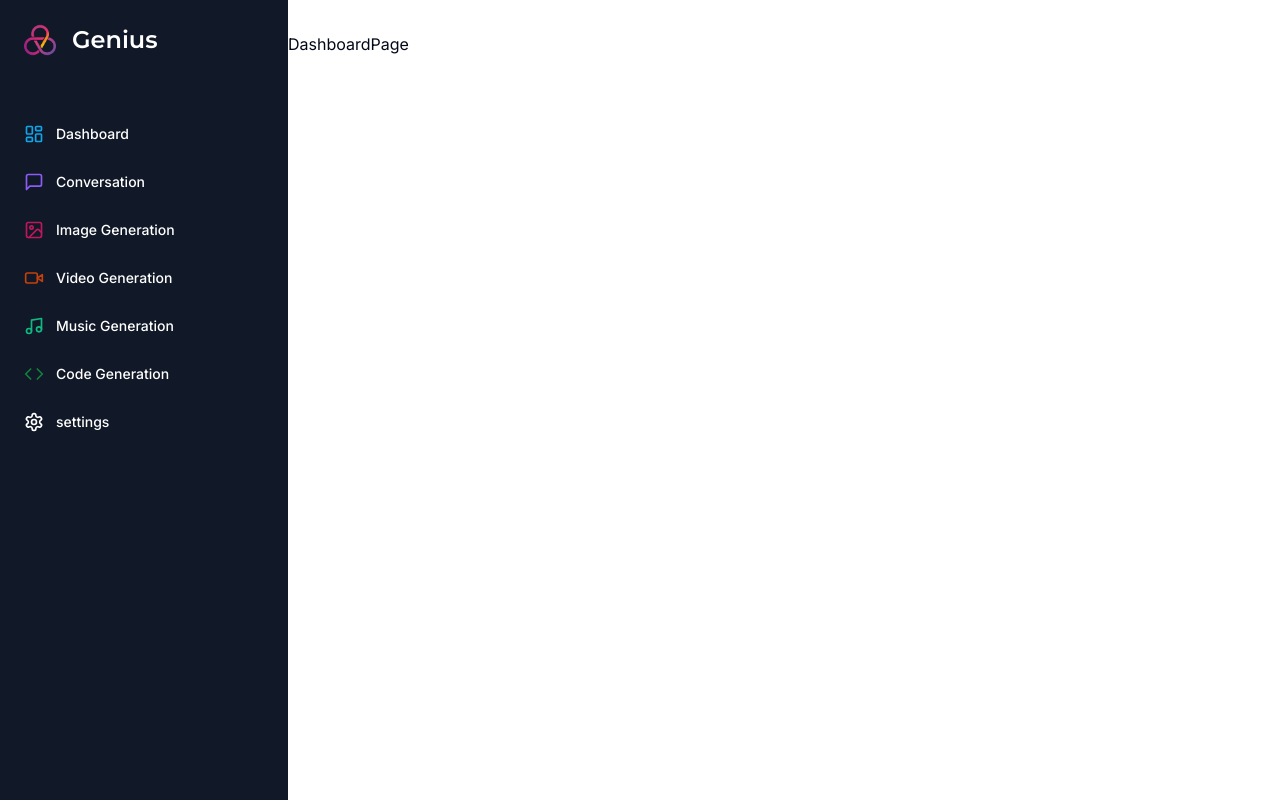
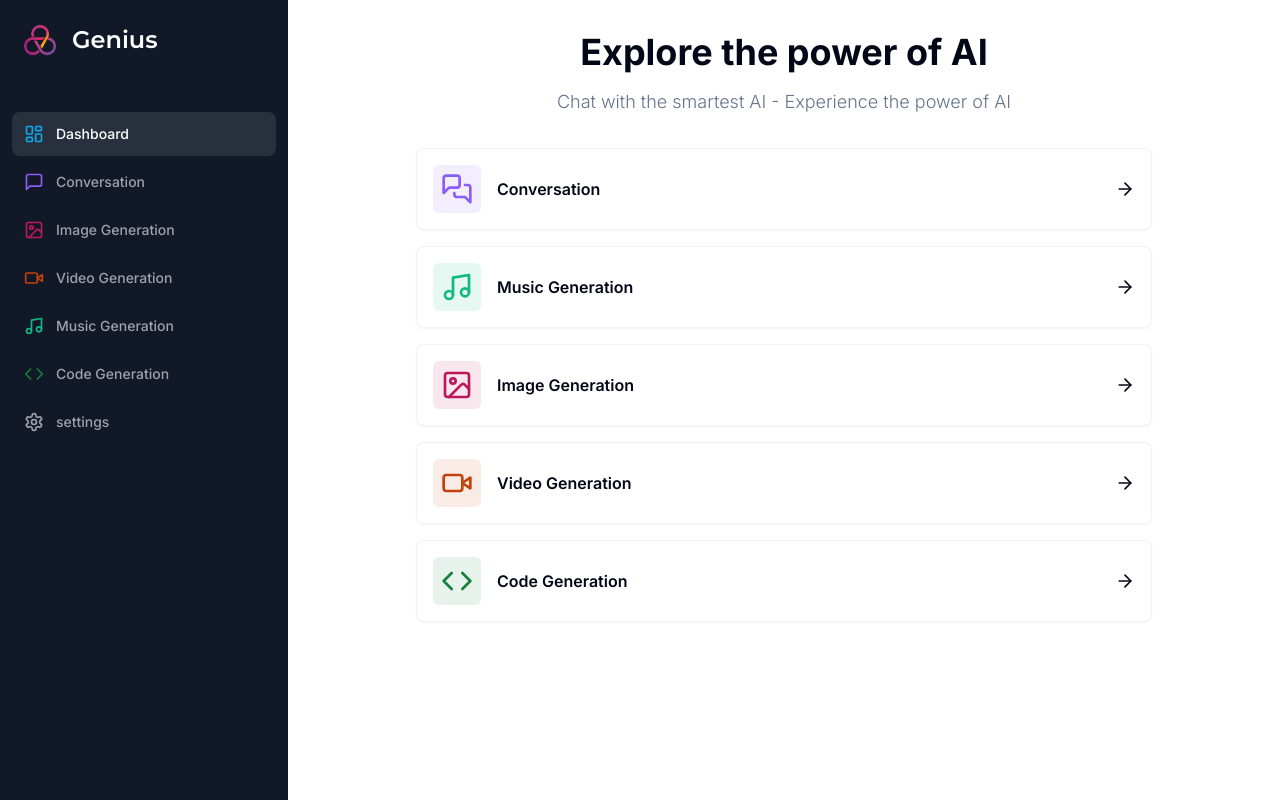
Before and after one commit to kadiraydinli/ai-saas, a Next.js app: page /dashboard in a window 1280 px wide. Built offline with nearby package versions, Linux system fonts and the light colour scheme.

Commit message:
dashboard design

```diff
--- a/app/(dashboard)/(routes)/dashboard/page.tsx
+++ b/app/(dashboard)/(routes)/dashboard/page.tsx
@@ -1,7 +1,87 @@
+"use client";
+
+import { useRouter } from "next/navigation";
+import {
+	ArrowRight,
+	Code,
+	ImageIcon,
+	MessagesSquare,
+	Music,
+	VideoIcon,
+} from "lucide-react";
+
+import { ToolType } from "@/types";
+import { Card } from "@/components/ui/card";
+import { cn } from "@/lib/utils";
+
+const tools: ToolType[] = [
+	{
+		label: "Conversation",
+		icon: MessagesSquare,
+		color: "text-violet-500",
+		bgColor: "bg-violet-500/10",
+		href: "/conversation",
+	},
+	{
+		label: "Music Generation",
+		icon: Music,
+		color: "text-emerald-500",
+		bgColor: "bg-emerald-500/10",
+		href: "/music",
+	},
+	{
+		label: "Image Generation",
+		icon: ImageIcon,
+		color: "text-pink-700",
+		bgColor: "bg-pink-700/10",
+		href: "/image",
+	},
+	{
+		label: "Video Generation",
+		icon: VideoIcon,
+		color: "text-orange-700",
+		bgColor: "bg-orange-700/10",
+		href: "/video",
+	},
+	{
+		label: "Code Generation",
+		icon: Code,
+		color: "text-green-700",
+		bgColor: "bg-green-700/10",
+		href: "/code",
+	},
+];
+
 const DashboardPage = () => {
+	const router = useRouter();
+
 	return (
 		<div>
-			<p>DashboardPage</p>
+			<div className="mb-8 space-y-4">
+				<h2 className="text-2xl md:text-4xl font-bold text-center">
+					Explore the power of AI
+				</h2>
+				<p className="text-muted-foreground font-light text-sm md:text-lg text-center">
+					Chat with the smartest AI - Experience the power of AI
+				</p>
+			</div>
+			<div className="px-4 md:px-20 lg:px-32 space-y-4">
+				{tools.map((tool) => (
+					<Card
+						key={tool.href}
+						onClick={() => router.push(tool.href)}
+						className="p-4 border-black/5 flex items-center justify-between hover:shadow-md transition cursor-pointer"
+					>
+						<div className="flex items-center gap-x-4">
+							<div className={cn("p-2 w-fit rounded-md", tool.bgColor)}>
+								<tool.icon className={cn("w-8 h-8", tool.color)} />
+							</div>
+							<div className="font-semibold">{tool.label}</div>
+						</div>
+						<ArrowRight className="w-5 h-5" />
+					</Card>
+				))}
+			</div>
 		</div>
 	);
 };
--- a/components/sidebar.tsx
+++ b/components/sidebar.tsx
@@ -3,6 +3,7 @@
 import Link from "next/link";
 import Image from "next/image";
 import { Montserrat } from "next/font/google";
+import { usePathname } from "next/navigation";
 import {
 	Code,
 	ImageIcon,
@@ -63,6 +64,8 @@
 ];
 
 const Sidebar = () => {
+	const pathname = usePathname();
+
 	return (
 		<div className="space-y-4 py-4 flex flex-col h-full bg-[#111827] text-white">
 			<div className="px-3 py-2 flex-1">
@@ -79,7 +82,25 @@
 						<Link
 							key={route.href}
 							href={route.href}
-							className="text-sm group flex p-3 w-full justify-start font-medium cursor-pointer hover:text-white hover:bg-white/10 rounded-lg transition"
+							className={cn(
+								`
+									text-sm
+									group
+									flex
+									p-3
+									w-full
+									justify-start
+									font-medium
+									cursor-pointer
+									hover:text-white
+									hover:bg-white/10
+									rounded-lg
+									transition
+								`,
+								pathname === route.href
+									? "text-white bg-white/10"
+									: "text-zinc-400"
+							)}
 						>
 							<div className="flex items-center flex-1">
 								<route.icon className={cn("h-5 w-5 mr-3", route.color)} />
--- /dev/null
+++ b/components/ui/card.tsx
@@ -0,0 +1,79 @@
+import * as React from "react"
+
+import { cn } from "@/lib/utils"
+
+const Card = React.forwardRef<
+  HTMLDivElement,
+  React.HTMLAttributes<HTMLDivElement>
+>(({ className, ...props }, ref) => (
+  <div
+    ref={ref}
+    className={cn(
+      "rounded-lg border bg-card text-card-foreground shadow-sm",
+      className
+    )}
+    {...props}
+  />
+))
+Card.displayName = "Card"
+
+const CardHeader = React.forwardRef<
+  HTMLDivElement,
+  React.HTMLAttributes<HTMLDivElement>
+>(({ className, ...props }, ref) => (
+  <div
+    ref={ref}
+    className={cn("flex flex-col space-y-1.5 p-6", className)}
+    {...props}
+  />
+))
+CardHeader.displayName = "CardHeader"
+
+const CardTitle = React.forwardRef<
+  HTMLParagraphElement,
+  React.HTMLAttributes<HTMLHeadingElement>
+>(({ className, ...props }, ref) => (
+  <h3
+    ref={ref}
+    className={cn(
+      "text-2xl font-semibold leading-none tracking-tight",
+      className
+    )}
+    {...props}
+  />
+))
+CardTitle.displayName = "CardTitle"
+
+const CardDescription = React.forwardRef<
+  HTMLParagraphElement,
+  React.HTMLAttributes<HTMLParagraphElement>
+>(({ className, ...props }, ref) => (
+  <p
+    ref={ref}
+    className={cn("text-sm text-muted-foreground", className)}
+    {...props}
+  />
+))
+CardDescription.displayName = "CardDescription"
+
+const CardContent = React.forwardRef<
+  HTMLDivElement,
+  React.HTMLAttributes<HTMLDivElement>
+>(({ className, ...props }, ref) => (
+  <div ref={ref} className={cn("p-6 pt-0", className)} {...props} />
+))
+CardContent.displayName = "CardContent"
+
+const CardFooter = React.forwardRef<
+  HTMLDivElement,
+  React.HTMLAttributes<HTMLDivElement>
+>(({ className, ...props }, ref) => (
+  <div
+    ref={ref}
+    className={cn(" flex items-center p-6 pt-0", className)}
+    {...props}
+  />
+))
+CardFooter.displayName = "CardFooter"
+
+export { Card, CardHeader, CardFooter, CardTitle, CardDescription, CardContent }
```
Also changed, not shown: types.ts (+9 -2 lines).
